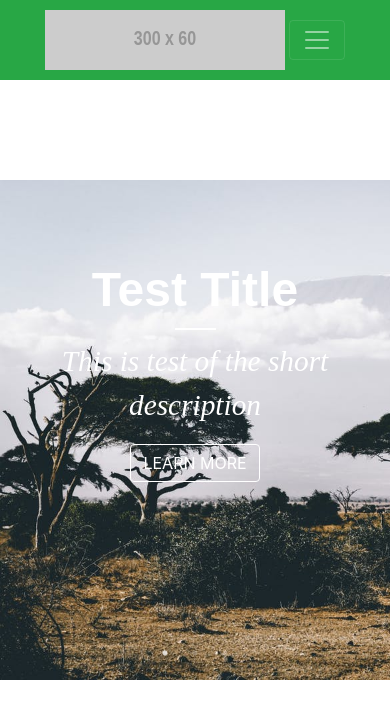
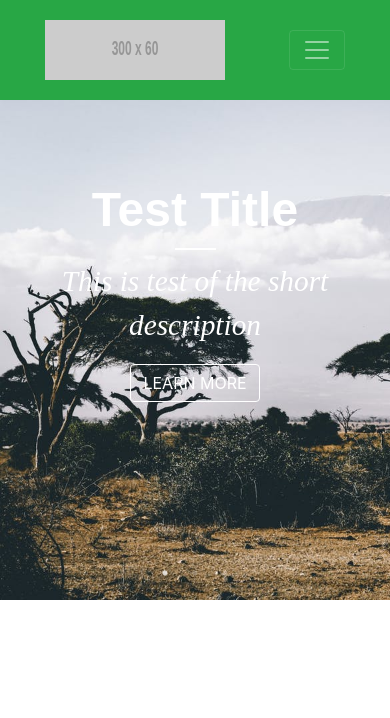
Before and after one commit to bukejit/kilimanjaro-youth-water-project, a React (Create React App) app in the folder client-app/: page /home in a window 390 px wide. Shown: the top 718 px of the page. Built offline with nearby package versions, Linux system fonts and the light colour scheme.

Commit message:
Fixed header dynamism

```diff
--- a/client-app/src/components/common/Header.css
+++ b/client-app/src/components/common/Header.css
@@ -4,19 +4,6 @@
   padding-top: 20px !important;
   padding-bottom: 20px !important;
   min-height: 60px !important;
-}
-
-@media(max-width: 400px) {
-  .kili-navbar {
-    position: relative;
-  }
-  .kili-navbar-logo {
-    position: absolute;
-    top: 0;
-    bottom: 0;
-    margin: auto;
-    width: 50%;
-  }
 }
 
 @media(min-width: 992px) {
@@ -35,8 +22,26 @@
 
 @media(min-width: 992px) {
   .kili-navbar-logo {
-    width: 280px;
+    width: 240px;
     min-height: 60px;
+  }
+}
+
+@media(max-width: 400px) {
+  .kili-navbar {
+    min-height: 60px !important;
+    padding-top: 20px !important;
+    padding-bottom: 20px !important;
+  }
+  .kili-navbar-logo {
+    margin: auto;
+    width: 180px;
+  }
+}
+
+@media(max-width: 320px) {
+  .kili-navbar-logo {
+    width: 160px;
   }
 }
 
```
